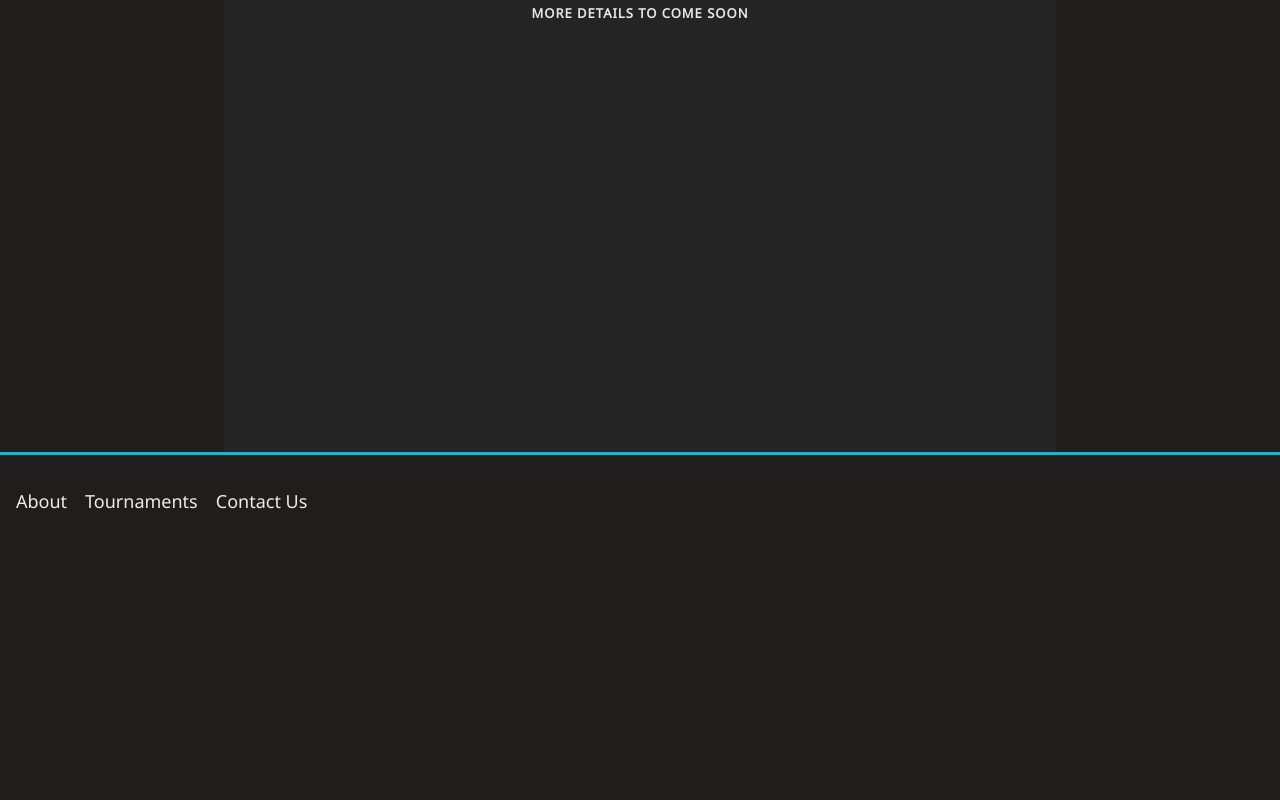
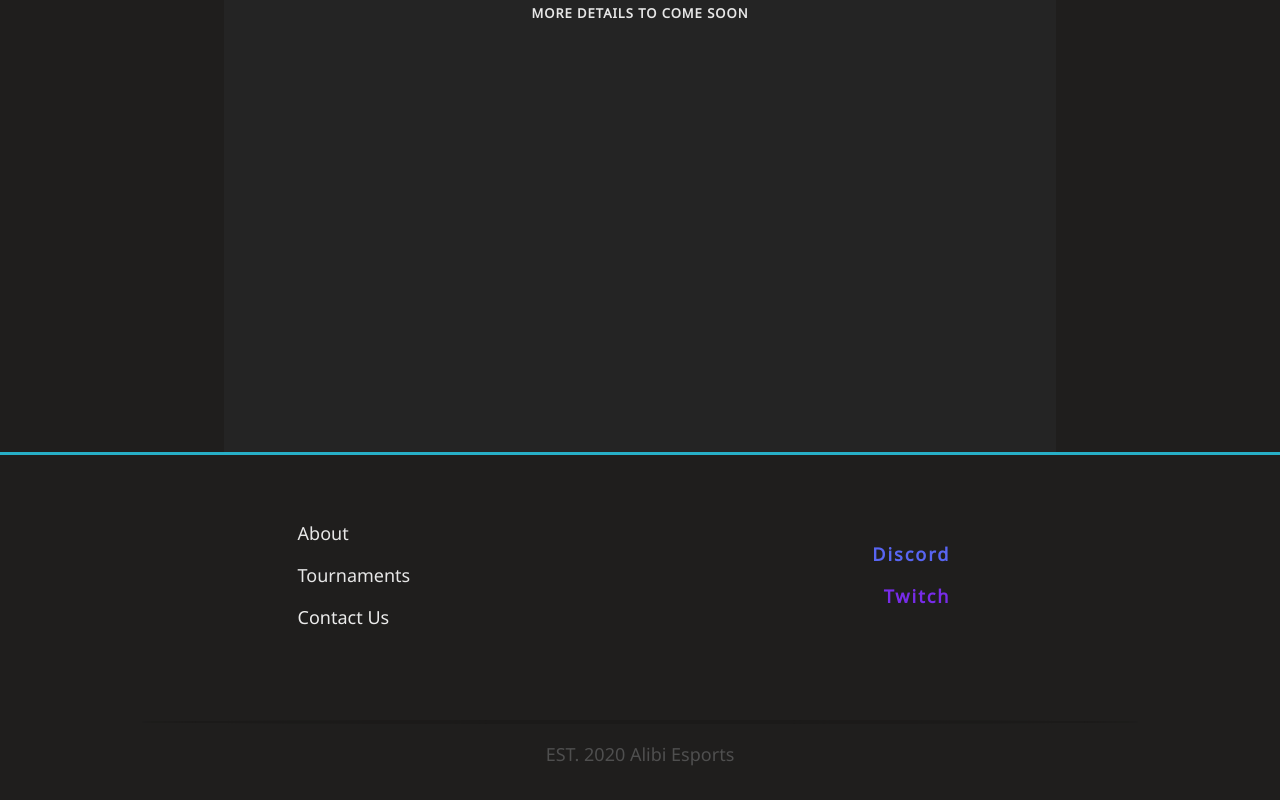
Before and after one commit to justindjsuh/alibi-esports-fe, a React (Create React App) app: page /tournaments in a window 1280 px wide. Shown: the part 452-1252 px from the top of the page. Before the commit the page ends 999 px from the top, so only its background shows below. Built offline with nearby package versions, Linux system fonts and the light colour scheme.

Commit message:
completed footer and basic css fixes

```diff
--- a/public/style.css
+++ b/public/style.css
@@ -135,6 +135,75 @@ body {
     max-width: 100%;
     height: auto;
   }
+}
+
+/*
+ *
+ * FOOTER
+ *
+ */
+
+.footer {
+  display: flex;
+  flex-flow: column;
+}
+
+.footer_container {
+  width: 100%;
+}
+
+.footer_content {
+  width: 60%;
+  display: flex;
+  justify-content: center;
+  align-items: center;
+  margin-bottom: 2rem;
+}
+
+.upper_footer {
+  display: flex;
+  justify-content: center;
+}
+
+.footer_container hr {
+  width: 80%;
+  border: 2px solid #1b1a19;
+  border-radius: 90%;
+}
+
+.footer_col {
+  margin: 2rem;
+  flex: 1;
+}
+
+.footer_col a {
+  text-decoration: none;
+  color: var(--FONT-COLOR);
+}
+
+.footer_discord a {
+  margin: 1rem;
+  padding: 0.5rem 1rem;
+  color: rgb(88, 101, 242);
+  font-weight: 600;
+  letter-spacing: 2px;
+}
+
+.footer_twitch a {
+  margin: 1rem;
+  padding: 0.5rem 1rem;
+  color: rgb(119, 44, 232);
+  font-weight: 600;
+  letter-spacing: 2px;
+}
+
+.footer_last_col {
+  text-align: right;
+}
+
+.footer_copyright {
+  text-align: center;
+  color: rgb(79, 79, 79);
 }
 
 /*
@@ -546,12 +615,13 @@ hr {
   flex-flow: column;
   align-items: center;
   margin-bottom: 5rem;
-  width: 60%;
 }
 
 .timeline_section {
+  width: 70%;
   display: flex;
   margin: 1rem;
+  justify-content: center;
 }
 
 .timeline_title {
@@ -569,7 +639,7 @@ hr {
   background-color: #252423;
   margin: 0;
   padding: 1rem;
-  width: 100%;
+  width: 50%;
 }
 
 /*
--- a/src/components/Footer.js
+++ b/src/components/Footer.js
@@ -1,14 +1,45 @@
-import { useNavigate, useLocation } from 'react-router-dom';
+import { Link } from 'react-router-dom';
 
 const Footer = () => {
-  const navigate = useNavigate();
-  const { pathname } = useLocation;
-
   return (
     <footer className="footer">
-      <p>About</p>
-      <p>Tournaments</p>
-      <p>Contact Us</p>
+      <div className="footer_container">
+        <div className="upper_footer">
+          <div className="footer_content">
+            <div className="footer_col">
+              <p>
+                <a href="#section1_top">About</a>
+              </p>
+              <p>
+                <Link to="/tournaments">Tournaments</Link>
+              </p>
+              <p>Contact Us</p>
+            </div>
+            <div className="footer_col footer_last_col">
+              <p className="footer_discord">
+                <a
+                  href="https://discord.gg/GPyFsyJ7Nn"
+                  target="_blank"
+                  rel="noopener noreferrer"
+                >
+                  Discord
+                </a>
+              </p>
+              <p className="footer_twitch">
+                <a
+                  href="https://www.twitch.tv/alibiesports"
+                  target="_blank"
+                  rel="noopener noreferrer"
+                >
+                  Twitch
+                </a>
+              </p>
+            </div>
+          </div>
+        </div>
+        <hr />
+        <p className="footer_copyright">EST. 2020 Alibi Esports </p>
+      </div>
     </footer>
   );
 };
--- a/src/features/tournaments/Tournaments.js
+++ b/src/features/tournaments/Tournaments.js
@@ -1,4 +1,9 @@
+import { useEffect } from 'react';
+
 const Tournaments = () => {
+  useEffect(() => {
+    window.scrollTo(0, 0);
+  }, []);
   return (
     <div className="tournament_info_container">
       <div className="tournament_info">
```
